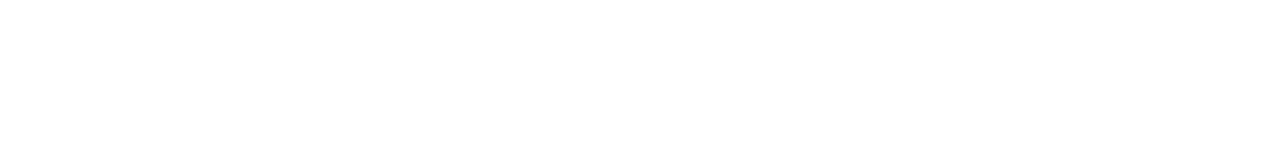
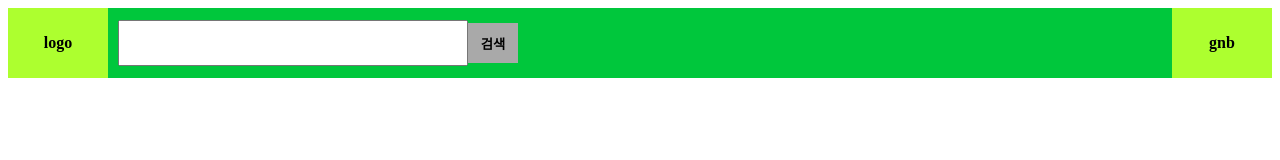
Before and after one commit to DevAbyss/FlexBox-LayOut, a plain HTML site: page layout2/index.html in a window 1280 px wide. Drawn offline with Linux system fonts and the light colour scheme.

Commit message:
네비게이션 플렉스 박스 레이아웃 완성

```diff
--- a/layout2/index.html
+++ b/layout2/index.html
@@ -7,6 +7,52 @@
   <link rel="stylesheet" href="style.css">
 </head>
 <body>
-  <!-- 내비게이션 영역 -->
+  <!-- ! 내비게이션 영역 -->
+
+  <!--
+    · 메뉴의 대부분을 내비게이션 영역의 왼쪽으로 정렬하고, 1~2개의 메뉴만 오른쪽으로 정렬 (반대 경우도 있음)
+    · 주로 GNB (Global Navigation Bar)에 해당하는 요소나 로그인 버튼을 오른쪽으로 정렬
+    · 크기가 고정돼야 하는 'flex item (.flex-item class)에는 'flex: none' 속성 적용
+    · 오른쪽으로 정렬할 GNB나 로그인 버튼에 해당하는 요소 (.flex-item-gnb class)에는 'margin-left: auto' 속성 적용
+   -->
+
+   <!--
+    ! 'flex: none' 속성으로 자식 요소의 크기 고정
+    · 'flex item'의 flex 속성 기본값은 'flex: 0 1 auto'
+    · 기본값을 적용하면 'flex container'의 크기가 'flex item' 전체 크기보다 작아질 때 'flex item'의 크기가 작아짐
+    · 'flex item'의 크기를 고정하려면 반드시 'flex: none' 속성 적용
+    # 'flex: initial': 'flex: 0 1 auto' (기본값)
+      - 'flex container의 크기가 작아지면 'flex item'의 크기가 작아지지만, 'flex container'의 크기가 커져도 'flex item'의 크기가 커지지 않음
+    # 'flex: none': 'flex: 0 0 auto'
+      - 'flex item'의 크기가 커지거나 작아지지 않음
+      - 'flex container'의 크기에 영향을 받지 않고, 'flex item'의 원래 크기 유지
+    # 'flex: auto': 'flex: 1 1 auto'
+      - 'flex container'의 크기에 맞춰 'flex item'의 크기가 커지거나 작아짐
+    # 'flex: 양의 정수': 'flex: 숫자 1 0'
+      - 'flex container'를 일정한 비율로 나눠 가지면서, 'flex container'의 크기에 따라 'flex item'의 크기가 커지거나 작아짐
+    -->
+
+    <!--
+      ! 'margin-left: auto' 속성으로 자식 요소를 오른쪽에 배치
+      · margin(요소의 바깥 여백 설정) 속성값으로 auto를 적용하면 FlexBox에서 'flex item을 쉽게 배치 가능
+      · 'margin: auto' 속성을 적용하면, 'flex item'의 바깥 여백이 자동으로 확장돼 'flex item'이 'flex container'의 가운데 위치
+      # 'flex item'을 수평으로 배치
+      * 'margin: 0 auto': 바깥 여백이 'flex item'을 양쪽에서 밀기 때문에 'flex item'이 수평 중앙에 위치
+      * 'margin-right: auto': 바깥 여백이 오른쪽 모든 공간을 차지하기 위해 'flex item'이 오른쪽에서 왼쪽으로 이동
+      * 'margin-left: auto': 바깥 여백이 왼쪽 모든 공간을 차지하기 위해 'flex item'이 왼쪽에서 오른쪽으로 이동
+      # 'flex item'을 수직으로 배치
+      * 'margin-top: auto': 바깥 여백이 위쪽 모든 공간을 차지하기 위해 'flex item'이 위쪽에서 아래쪽으로 이동
+      * 'margin: auto': 바깥 여백이 'flex item'을 위아래로 밀기 때문에 'flex item'이 수직 중앙 위치
+      * 'margin-bottom: auto': 바깥 여백이 아래쪽 모든 공간을 차지하기 위해 'flex item'이 아래쪽에서 위쪽으로 이동
+    -->
+
+  <header class="header">
+    <div class="logo">logo</div>
+    <div class="search">
+      <input type="text" title="검색" class="search_input">
+      <button type="button" class="search_button">검색</button>
+    </div>
+    <div class="gnb">gnb</div>
+  </header>
 </body>
 </html>
--- a/layout2/style.css
+++ b/layout2/style.css
@@ -0,0 +1,47 @@
+.header {
+  display: flex;
+  background-color: #00c73c;
+}
+
+.gnb,
+.logo,
+.search {
+  flex: none;
+}
+
+.gnb {
+  margin-left: auto;
+}
+
+.logo,
+.gnb {
+  width: 100px;
+  display: flex;
+  justify-content: center;
+  align-items: center;
+  background-color: greenyellow;
+  font-weight: bold;
+}
+
+.search {
+  display: flex;
+  width: 400px;
+  height: 70px;
+  display: flex;
+  justify-content: center;
+  align-items: center;
+  margin-left: 10px;
+}
+
+.search_button {
+  width: 50px;
+  height: 40px;
+  border: 0;
+  background-color: darkgrey;
+  font-weight: bold;
+}
+
+input {
+  flex: 1;
+  height: 40px;
+}
```
